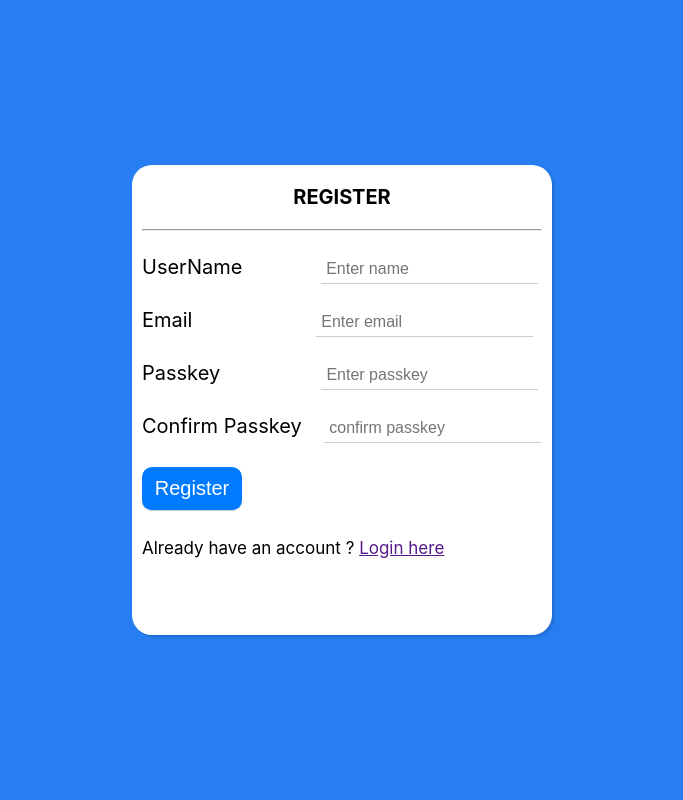
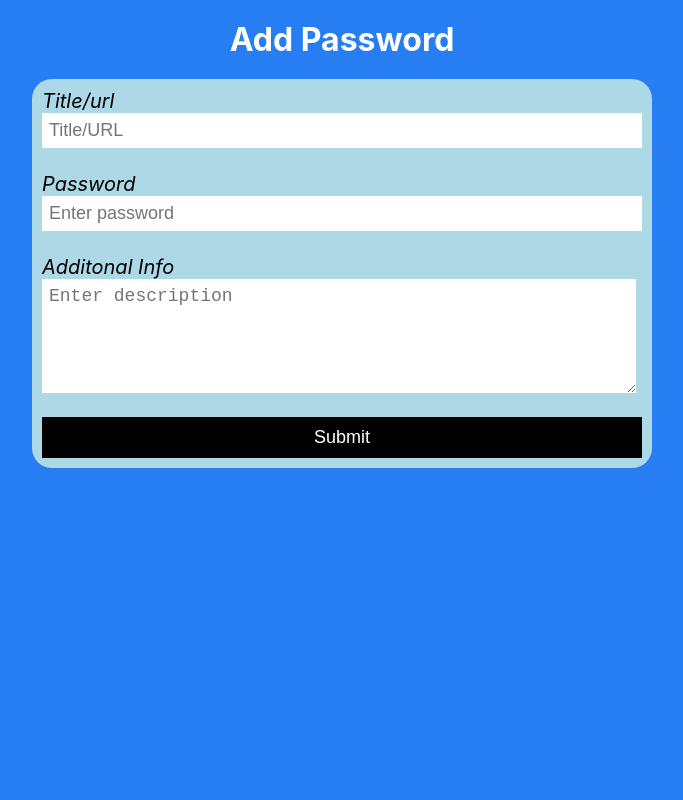
Before and after one commit to hjain2003/Password_Manager, a React (Create React App) app in the folder client/: page /passSpace in a window 1280 px wide. Shown: the top 800 px of the page, without its empty margins (298-981 px from the left). Built offline with nearby package versions, Linux system fonts and the light colour scheme.

Commit message:
added pwd_space,add_pwd

```diff
--- a/client/src/App.js
+++ b/client/src/App.js
@@ -3,13 +3,19 @@ import './App.css';
 import Home from './components/Home/Home';
 import Register from './components/Register/Register';
 import Login from './components/Register/Login';
+import PassCard from './components/PasswordCard/PassCard';
+import PassSpace from './components/PasswordSpace/PassSpace';
+import AddPass from './components/AddPass/AddPass';
 
 function App() {
   return (
     <>
     {/* <Home/> */}
-    <Register/>
-    <Login/>
+    {/* <Register/> */}
+    {/* <Login/> */}
+    {/* <PassCard/> */}
+    {/* <PassSpace/> */}
+    <AddPass/>
     </>
   );
 }
--- /dev/null
+++ b/client/src/components/AddPass/AddPass.css
@@ -0,0 +1,43 @@
+body{
+    background-color: rgb(38, 126, 242);
+}
+
+#add_heading{
+    color: white;
+    margin-top: 20px;
+}
+
+.add_form_container{
+    font-size: 20px;
+    width: 600px;
+    display: flex;
+    margin: auto;
+    margin-top: 20px;
+    flex-direction: column;
+    /* border: 2px solid black; */
+    justify-content: center;
+    padding: 10px;
+    background-color: lightblue;
+    border-radius: 20px;
+}
+.add_form_container input,textarea{
+    padding: 7px;
+    font-size: 18px;
+    border: none;
+    /* border-radius: 20px; */
+}
+.add_form_container textarea{
+    height: 100px;
+    width: 100px;
+}
+.add_form_container label{
+    font-style: italic;
+}
+#add_pass_submit{
+    padding: 10px;
+    border: none;
+    background-color: black;
+    color: white;
+    font-size: 18px;
+    cursor: pointer;
+}
--- /dev/null
+++ b/client/src/components/AddPass/AddPass.js
@@ -0,0 +1,26 @@
+import React from 'react'
+import './AddPass.css';
+
+const AddPass = () => {
+    return (
+        <>
+            <div className="add_pass_container">
+                <h1 align="center" id="add_heading">Add Password</h1>
+                <div className="add_form_container">
+                    <label htmlFor="title">Title/url</label>
+                    <input type="text" placeholder='Title/URL' name="title" />
+                    <br />
+                    <label htmlFor="password">Password</label>
+                    <input type="text" placeholder='Enter password' name="password" />
+                    <br />
+                    <label htmlFor="additionalInfo">Additonal Info</label>
+                    <textarea type="text" placeholder='Enter description' name="additionalInfo" style={{ width: '580px' }} />
+                    <br />
+                    <button id="add_pass_submit">Submit</button>
+                </div>
+            </div>
+        </>
+    )
+}
+
+export default AddPass
--- /dev/null
+++ b/client/src/components/PasswordCard/PassCard.css
@@ -0,0 +1,30 @@
+.card{
+    background-color: lightblue;
+    border-radius: 20px;
+    height: 50px;
+    width: 530px;
+    display: flex;
+    flex-direction: row;
+    justify-content: space-around;
+    align-items: center;
+    padding: 10px;
+    font-size: 18px;
+}
+.card button{
+    padding: 5px;
+    border: none;
+    border-radius: 5px;
+    cursor: pointer;
+    width: 60px;
+    display: flex;
+    align-items: center;
+    justify-content: center;
+}
+#edit:hover{
+    background-color: brown;
+    color: white;
+}
+#delete:hover{
+    background-color: red;
+    color: white;
+}
--- /dev/null
+++ b/client/src/components/PasswordCard/PassCard.js
@@ -0,0 +1,19 @@
+import React from 'react'
+import './PassCard.css';
+
+const PassCard = (props) => {
+  return (
+    <>
+    <div className="card">
+        <span>{props.title}</span>
+        <span>{props.password}</span>
+        <span><a href="">More info</a></span>
+        <button id="edit">Edit</button>
+        <button id="delete">Delete</button>
+    </div>
+    <br />
+    </>
+  )
+}
+
+export default PassCard
--- /dev/null
+++ b/client/src/components/PasswordSpace/PassSpace.css
@@ -0,0 +1,57 @@
+.pass_space_container{
+    height: 100vh;
+    width: 100%;
+    background-color: rgb(38, 126, 242);
+    display: flex;
+    align-items: center;
+    justify-content: center;
+}
+.saved_passwords{
+    display: flex;
+    flex-direction: column;
+    /* border: 2px solid black; */
+    padding: 10px;
+}
+#pass_heading{
+    color: white;
+    font-size: 18px;
+    font-weight: bold;
+}
+.saved_passwords input{
+    font-size: 18px;
+    padding: 7px;
+    border: none;
+    width: 300px;
+    border-top-left-radius: 10px;
+    border-bottom-left-radius: 10px;
+}
+.saved_passwords span button{
+    height: 36.5px;
+    padding: 12.5px;
+    border: none;
+    color: white;
+    background-color: green;
+    cursor: pointer;
+}
+#add_pass{
+    background-color: black;
+    border-radius: 10px;
+}
+#add_pass:hover{
+    transform: scale(1.1);
+}
+
+.pagination button{
+    background-color: blueviolet;
+    color: white;
+    padding: 10px;
+    border-radius: 5px;
+    border: none;
+    font-size: 15px;
+    cursor: pointer;
+}
+.pagination span{
+    font-size: 20px;
+    margin-left: 10px;
+    margin-right: 10px;
+}
--- /dev/null
+++ b/client/src/components/PasswordSpace/PassSpace.js
@@ -0,0 +1,59 @@
+import React, { useState } from 'react';
+import './PassSpace.css';
+import PassCard from '../PasswordCard/PassCard';
+
+const PassSpace = () => {
+    const [passcards, setPassCards] = useState([1, 2, 3, 4, 5, 6, 7, 8, 9, 10]);
+    const [currentPage, setCurrentPage] = useState(1);
+
+    const passcardsPerPage = 5;
+    const totalPages = Math.ceil(passcards.length / passcardsPerPage);
+
+    const handleNextPage = () => {
+        if (currentPage < totalPages) {
+            setCurrentPage(currentPage + 1);
+        }
+    };
+
+    const handlePreviousPage = () => {
+        if (currentPage > 1) {
+            setCurrentPage(currentPage - 1);
+        }
+    };
+
+    const indexOfLastPasscard = currentPage * passcardsPerPage;
+    const indexOfFirstPasscard = indexOfLastPasscard - passcardsPerPage;
+    const currentPasscards = passcards.slice(indexOfFirstPasscard, indexOfLastPasscard);
+
+    return (
+        <>
+            <div className="pass_space_container">
+                <div className="saved_passwords">
+                    <span id="pass_heading">Your Passwords : </span>
+                    <br />
+                    <span>
+                        <input type="text" id="searchPass" placeholder="Enter title to search" />
+                        <button>Search</button>
+                        &nbsp;&nbsp;&nbsp;&nbsp;&nbsp;
+                        <button id="add_pass">+ Add Password</button>
+                    </span>
+                    <br />
+                    {currentPasscards.map((item, index) => (
+                        <PassCard key={index} item={item} title="name" password="pass" />
+                    ))}
+                    <div className="pagination">
+                        <button onClick={handlePreviousPage} disabled={currentPage === 1}>
+                            Prev
+                        </button>
+                        <span>{currentPage}</span>
+                        <button onClick={handleNextPage} disabled={currentPage === totalPages}>
+                            Next
+                        </button>
+                    </div>
+                </div>
+            </div>
+        </>
+    );
+};
+
+export default PassSpace;
```
